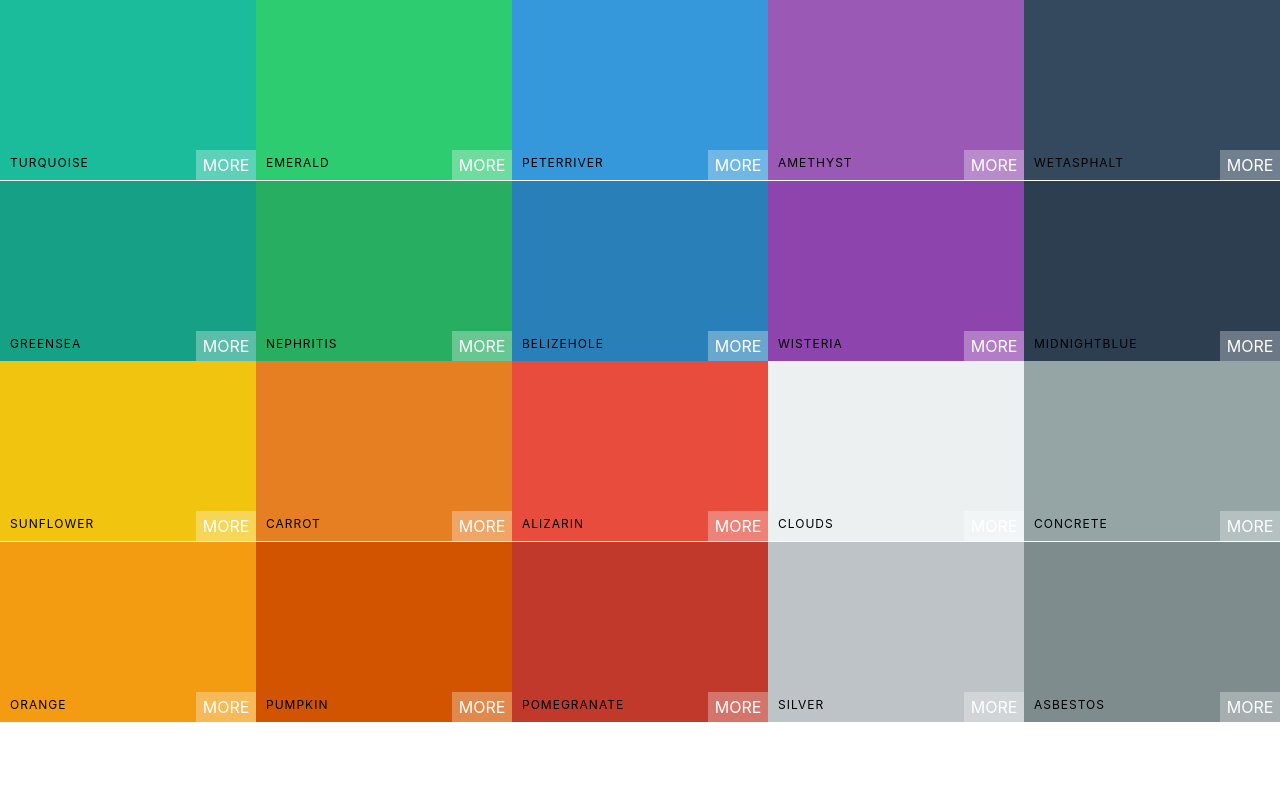
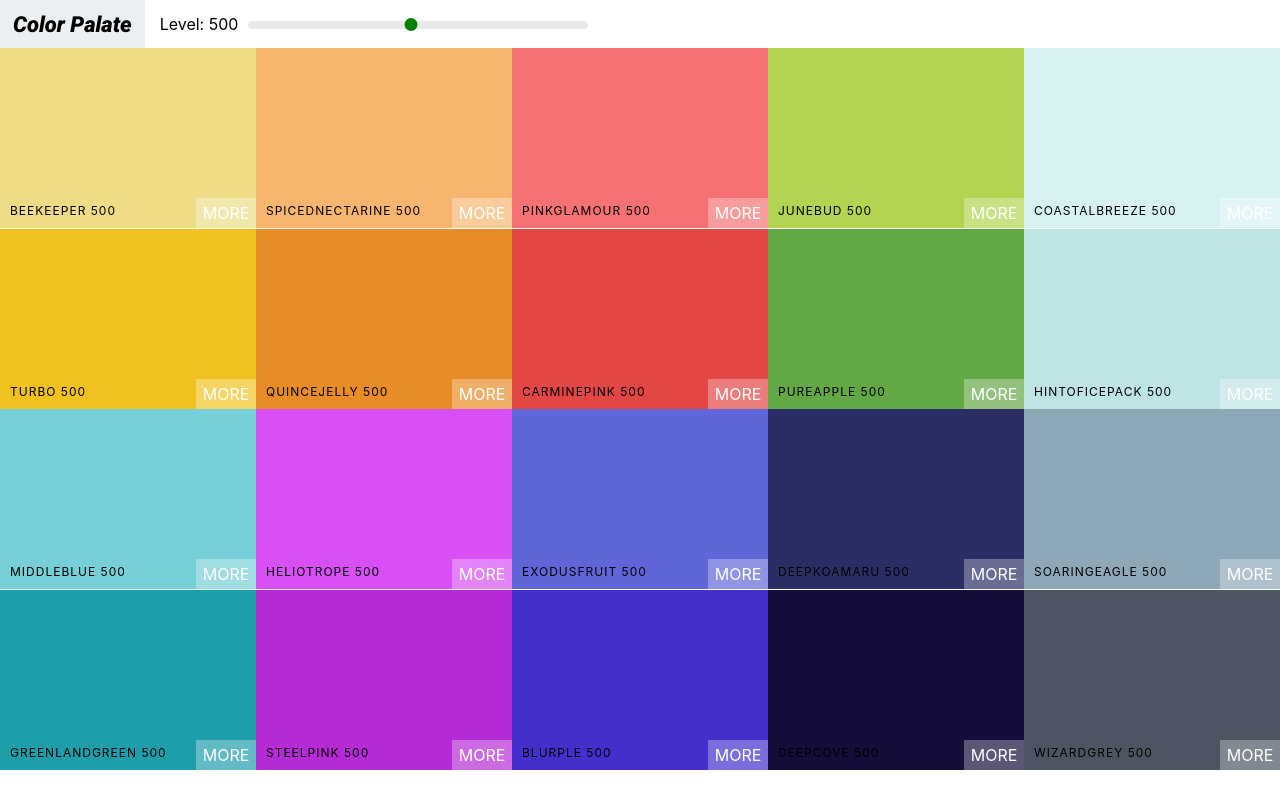
Before and after one commit to dbaramo/color-palette, a React (Create React App) app: page / in a window 1280 px wide. Built offline with nearby package versions, Linux system fonts and the light colour scheme.

Commit message:
added navbar && font

```diff
--- a/package.json
+++ b/package.json
@@ -6,6 +6,8 @@
     "@testing-library/jest-dom": "^5.16.2",
     "@testing-library/react": "^12.1.3",
     "@testing-library/user-event": "^13.5.0",
+    "chroma-js": "^2.4.2",
+    "rc-slider": "^9.7.5",
     "react": "^17.0.2",
     "react-copy-to-clipboard": "^5.0.4",
     "react-dom": "^17.0.2",
--- a/public/index.html
+++ b/public/index.html
@@ -3,6 +3,9 @@
   <head>
     <meta charset="utf-8" />
     <link rel="icon" href="%PUBLIC_URL%/favicon.ico" />
+    <link rel="preconnect" href="https://fonts.googleapis.com">
+<link rel="preconnect" href="https://fonts.gstatic.com" crossorigin>
+<link href="https://fonts.googleapis.com/css2?family=Roboto:ital,wght@1,900&display=swap" rel="stylesheet">
     <meta name="viewport" content="width=device-width, initial-scale=1" />
     <meta name="theme-color" content="#000000" />
     <meta
--- a/src/App.js
+++ b/src/App.js
@@ -1,10 +1,11 @@
 import Palette from "./Palette";
 import seedColors from "./seedColors";
+import { generatePalette } from "./colorHelpers";
 
 function App() {
   return (
     <div className="App">
-      <Palette palette={seedColors[1]} />
+      <Palette palette={generatePalette(seedColors[4])} />
     </div>
   );
 }
--- a/src/ColorBox.css
+++ b/src/ColorBox.css
@@ -58,3 +58,59 @@
     line-height: 30px;
     text-transform: uppercase;
 }
+
+.copy-overlay {
+    opacity: 0;
+    z-index: 0;
+    width: 100%;
+    height: 100%;
+    transition: transform 0.6s ease-in-out;
+    transform: scale(0.1);
+}
+
+.copy-overlay.show {
+    opacity: 1;
+    transform: scale(50);
+    z-index: 10;
+    position: absolute;
+}
+
+.copy-msg {
+    position: fixed;
+    left: 0;
+    right: 0;
+    top: 0;
+    bottom: 0;
+    display: flex;
+    align-items: center;
+    justify-content: center;
+    flex-direction: column;
+    font-size: 4rem;
+    transform: scale(0.1);
+    opacity: 0;
+    color: white;
+}
+
+.copy-msg.show {
+    opacity: 1;
+    transform: scale(1);
+    z-index: 25;
+    transition: all 0.4s ease-in-out;
+    transition-delay: 0.3s;
+}
+
+.copy-msg h1 {
+    font-weight: 400;
+    text-shadow: 1px 2px black;
+    background: rgba(255, 255, 255, 0.2);
+    width: 100%;
+    text-align: center;
+    margin-bottom: 0;
+    padding: 1rem;
+    text-transform: uppercase;
+}
+
+.copy-msg p {
+    font-size: 2rem;
+    font-weight: 100;
+}
--- a/src/ColorBox.js
+++ b/src/ColorBox.js
@@ -3,11 +3,29 @@ import { CopyToClipboard } from "react-copy-to-clipboard";
 import "./ColorBox.css"
 
 class ColorBox extends Component {
+    constructor(props){
+        super(props);
+        this.state = { copied: false };
+        this.changeCopyState = this.changeCopyState.bind(this)
+    }
+
+    changeCopyState(){
+        this.setState({ copied: true }, () => {
+            setTimeout(() => this.setState({ copied: false }), 1500);
+        })
+    }
+
     render() {
         const { name, background } = this.props;
+        const { copied } = this.state;
         return(
-            <CopyToClipboard text={background}>
+            <CopyToClipboard text={background} onCopy={this.changeCopyState}>
                 <div style={{ background }} className="ColorBox">
+                    <div style={{ background }} className={`copy-overlay ${copied && "show"}`} />
+                    <div className={`copy-msg ${copied && "show"}`}>
+                        <h1>copied!</h1>
+                        <p>{background}</p>
+                    </div>
                     <div className="copy-container">
                         <div className="box-content">
                             <span>{name}</span>
--- /dev/null
+++ b/src/Navbar.css
@@ -0,0 +1,50 @@
+.Navbar {
+    display: flex;
+    align-items: center;
+    justify-content: flex-start;
+    height: 6vh;
+}
+
+.logo {
+    margin-right: 15px;
+    padding: 0 13px;
+    font-size: 22px;
+    background-color: #eceff1;
+    font-family: Roboto;
+    height: 100%;
+    display: flex;
+    align-items: center;
+}
+
+.logo a {
+    text-decoration: none;
+    color: black;
+}
+
+.slider {
+    width: 340px;
+    margin: 0 10px;
+    display: inline-block;
+}
+
+div.rc-slider-track {
+    background-color: transparent;
+}
+
+div.rc-slider-rail {
+    height: 8px;
+}
+
+div.rc-slider-handle,
+div.rc-slider-handle:active,
+div.rc-slider-handle:focus,
+div.rc-slider-handle:hover{
+    background-color: green;
+    outline: none;
+    border: 2px solid green;
+    box-shadow: none;
+    width: 13px;
+    height: 13px;
+    margin-left: -7px;
+    margin-top: -3px;
+}
--- /dev/null
+++ b/src/Navbar.js
@@ -0,0 +1,32 @@
+import { Component } from "react";
+import Slider from 'rc-slider';
+import 'rc-slider/assets/index.css';
+import "./Navbar.css"
+
+class Navbar extends Component {
+    render() {
+        const { level, changeLevel } = this.props;
+
+        return (
+            <header className="Navbar">
+                <div className="logo">
+                    <a href="#">Color Palate</a>
+                </div>
+                <div className="slider-container">
+                    <span>Level: {level}</span>
+                    <div className="slider">
+                        <Slider
+                            defaultValue={level}
+                            min={100}
+                            max={900}
+                            step={100}
+                            onAfterChange={changeLevel}
+                        />
+                    </div>
+                </div>
+            </header>
+        )
+    }
+}
+
+export default Navbar;
--- a/src/Palette.js
+++ b/src/Palette.js
@@ -1,15 +1,33 @@
 import { Component } from "react";
 import ColorBox from "./ColorBox";
+import Navbar from "./Navbar";
 import "./Palette.css"
 
 export default class Palette extends Component {
+    constructor(props){
+        super(props);
+        this.state = {
+            level: 500
+        }
+
+        this.changeLevel = this.changeLevel.bind(this);
+    }
+
+    changeLevel(level){
+        this.setState({ level })
+    }
+
     render() {
-        const colorBoxes = this.props.palette.colors.map((c) => (
-            <ColorBox background={c.color} name={c.name} />
+        const { colors } = this.props.palette;
+        const { level } = this.state;
+
+        const colorBoxes = colors[level].map((c) => (
+            <ColorBox background={c.hex} name={c.name} key={c.hex} />
         ))
 
         return (
             <div className="Palette">
+                <Navbar level={level} changeLevel={this.changeLevel} />
                 {/* Navbar goes here */}
                 <div className="Palette-colors">
                     {colorBoxes}
--- /dev/null
+++ b/src/colorHelpers.js
@@ -0,0 +1,49 @@
+import chroma from "chroma-js";
+const levels = [50, 100, 200, 300, 400, 500, 600, 700, 800, 900];
+
+function generatePalette(starterPalette) {
+  let newPalette = {
+    paletteName: starterPalette.paletteName,
+    id: starterPalette.id,
+    emoji: starterPalette.emoji,
+    colors: {}
+  };
+  for (let level of levels) {
+    newPalette.colors[level] = [];
+  }
+  for (let color of starterPalette.colors) {
+    let scale = getScale(color.color, 10).reverse();
+    for (let i in scale) {
+      newPalette.colors[levels[i]].push({
+        name: `${color.name} ${levels[i]}`,
+        id: color.name.toLowerCase().replace(/ /g, "-"),
+        hex: scale[i],
+        rgb: chroma(scale[i]).css(),
+        rgba: chroma(scale[i])
+          .css()
+          .replace("rgb", "rgba")
+          .replace(")", ",1.0)")
+      });
+    }
+  }
+  return newPalette;
+}
+function getRange(hexColor) {
+  const end = "#fff";
+  return [
+    chroma(hexColor)
+      .darken(1.4)
+      .hex(),
+    hexColor,
+    end
+  ];
+}
+
+function getScale(hexColor, numberOfColors) {
+  return chroma
+    .scale(getRange(hexColor))
+    .mode("lab")
+    .colors(numberOfColors);
+}
+
+export { generatePalette };
```
Also changed, not shown: src/Palette.css (line endings or trailing spaces), 1 other file (tests, documents, lock files or other folders).
